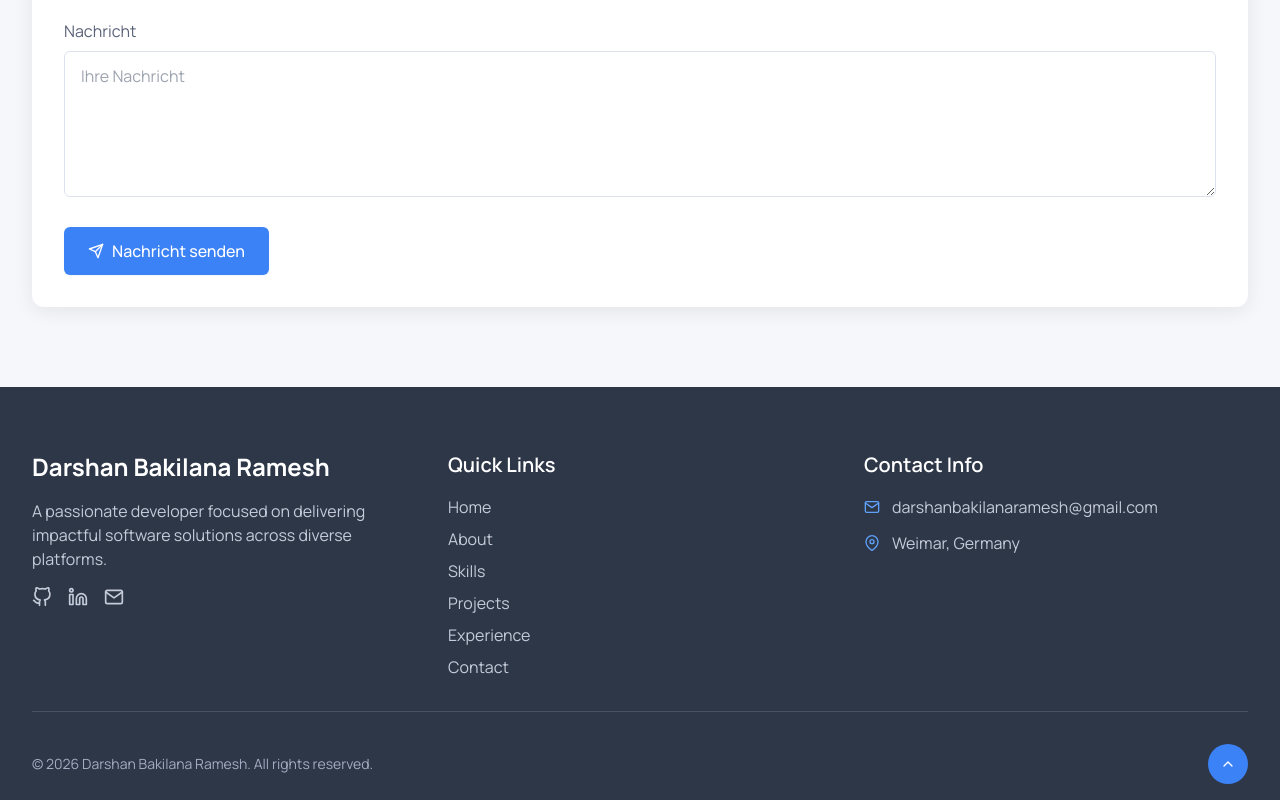
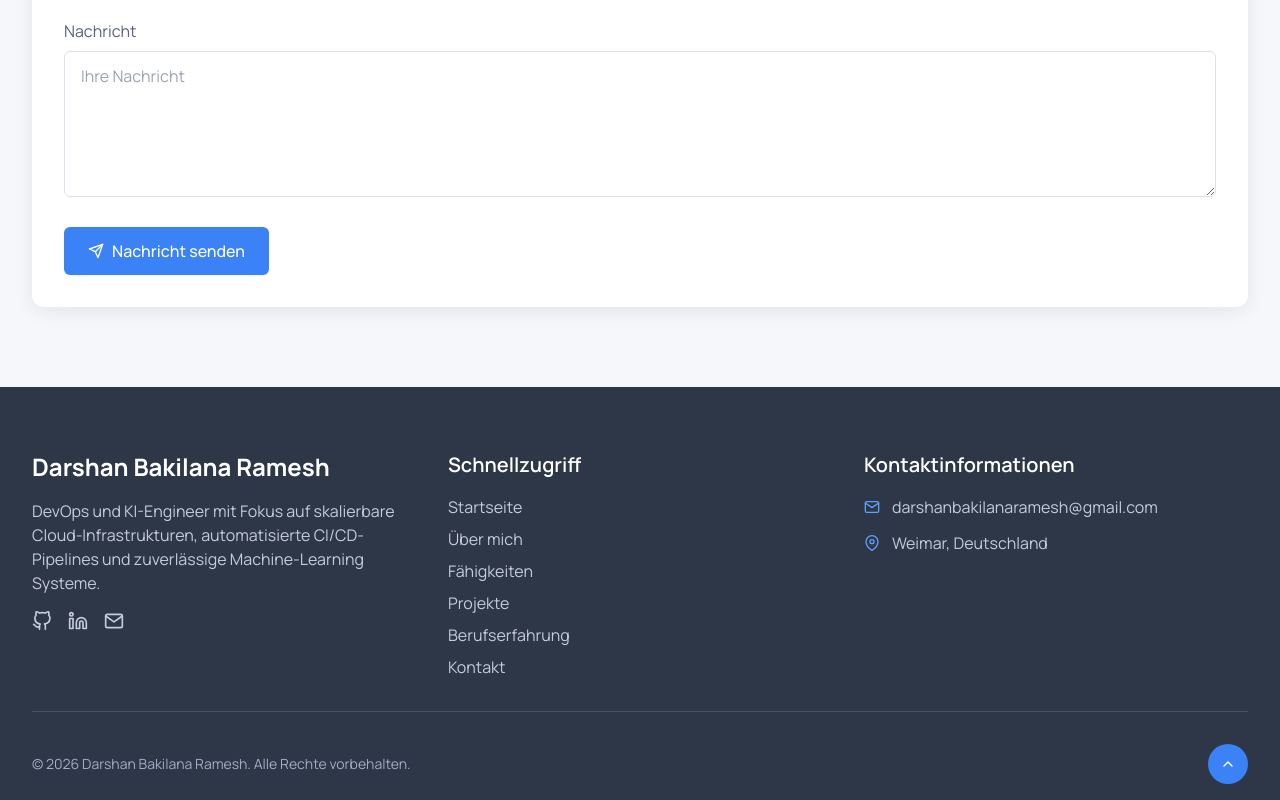
Before and after one commit to DarshanBakilanaRamesh/portfolio, a React (Vite) app: page / in a window 1280 px wide. Shown: the part 7494-8294 px from the top of the page. Built offline with nearby package versions, Linux system fonts and the light colour scheme.

Commit message:
Updated Footer

```diff
--- a/src/components/Footer.jsx
+++ b/src/components/Footer.jsx
@@ -14,7 +14,7 @@ const Footer = () => {
           <div>
             <h3 className="text-2xl font-bold mb-4">Darshan Bakilana Ramesh</h3>
             <p className="text-secondary-300 mb-4">
-              A passionate developer focused on delivering impactful software solutions across diverse platforms.
+              DevOps und KI-Engineer mit Fokus auf skalierbare Cloud-Infrastrukturen, automatisierte CI/CD-Pipelines und zuverlässige Machine-Learning Systeme.
             </p>
             <div className="flex space-x-4">
               <a
@@ -47,9 +47,9 @@ const Footer = () => {
 
           {/* Quick Links */}
           <div>
-            <h3 className="text-xl font-semibold mb-4">Quick Links</h3>
+            <h3 className="text-xl font-semibold mb-4">Schnellzugriff</h3>
             <ul className="space-y-2">
-              {["Home", "About", "Skills", "Projects", "Experience", "Contact"].map((section) => (
+              {["Startseite", "Über mich", "Fähigkeiten", "Projekte", "Berufserfahrung", "Kontakt"].map((section) => (
                 <li key={section}>
                   <a
                     href={`#${section.toLowerCase()}`}
@@ -64,7 +64,7 @@ const Footer = () => {
 
           {/* Contact Info */}
           <div>
-            <h3 className="text-xl font-semibold mb-4">Contact Info</h3>
+            <h3 className="text-xl font-semibold mb-4">Kontaktinformationen</h3>
             <ul className="space-y-3">
               <li className="flex items-start">
                 <FiMail className="mt-1 mr-3 text-primary-400" />
@@ -72,7 +72,7 @@ const Footer = () => {
               </li>
               <li className="flex items-start">
                 <FiMapPin className="mt-1 mr-3 text-primary-400" />
-                <span className="text-secondary-300">Weimar, Germany</span>
+                <span className="text-secondary-300">Weimar, Deutschland</span>
               </li>
             </ul>
           </div>
@@ -81,7 +81,7 @@ const Footer = () => {
         {/* Bottom Bar */}
         <div className="border-t border-secondary-800 pt-8 flex flex-col md:flex-row justify-between items-center">
           <p className="text-secondary-400 text-sm mb-4 md:mb-0">
-            © {new Date().getFullYear()} Darshan Bakilana Ramesh. All rights reserved.
+            © {new Date().getFullYear()} Darshan Bakilana Ramesh. Alle Rechte vorbehalten.
           </p>
           <button
             onClick={scrollToTop}
```
